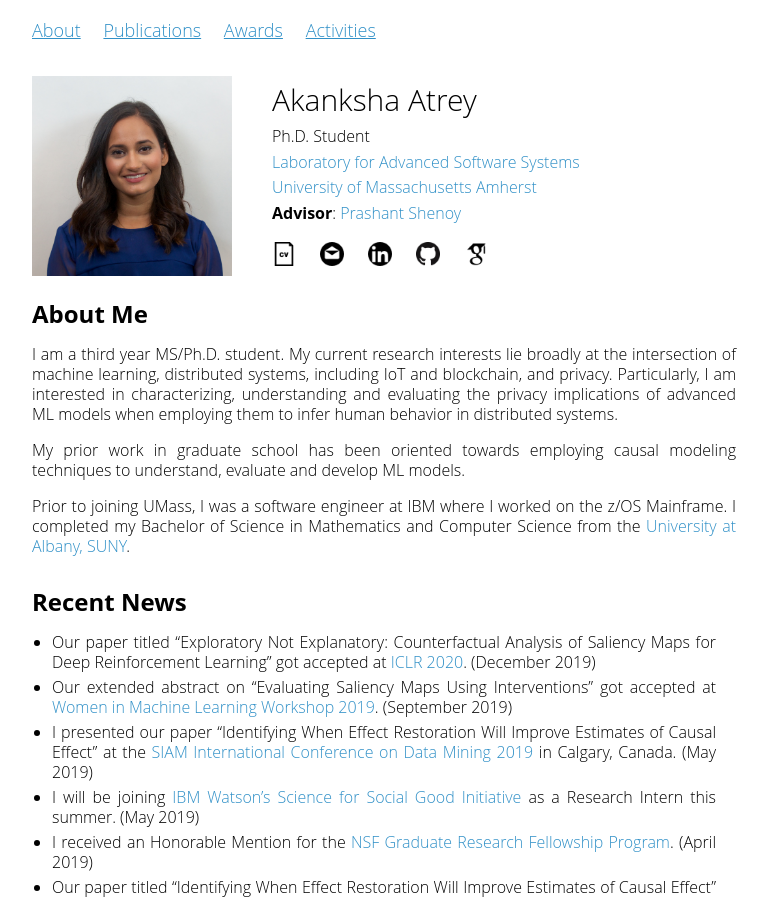
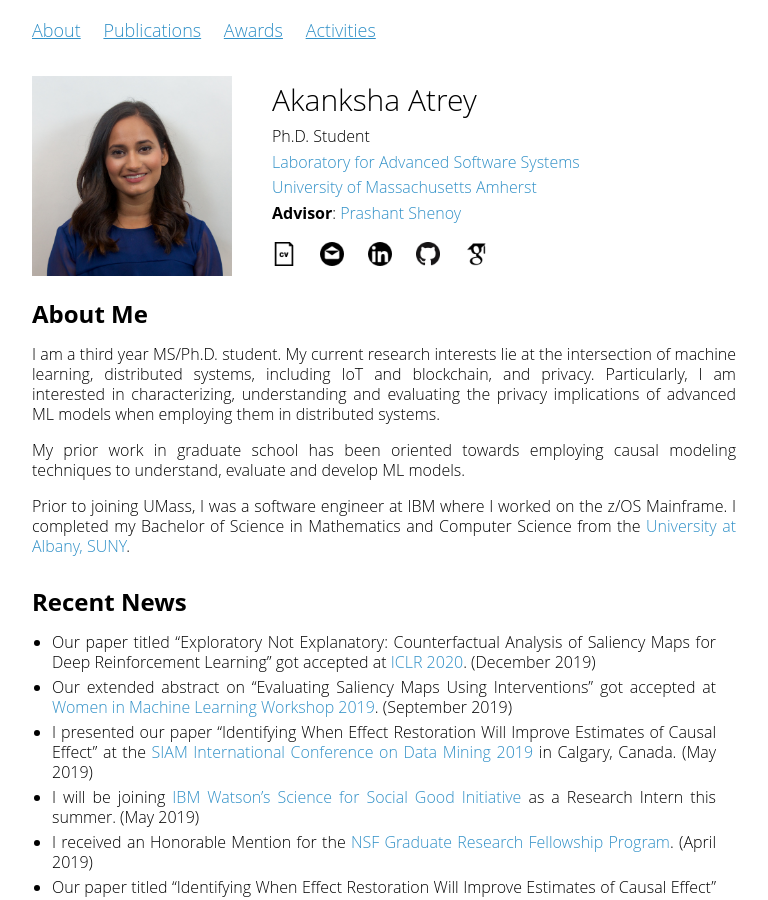
Before and after one commit to akanksha-atrey/akanksha-atrey.github.io, a Jekyll site: the page built from index.md, in a window 1280 px wide and 900 px high. Shown: the whole window, without its empty margins (256-1024 px from the left). Built offline with Jekyll 4.4.1, drawn with Linux system fonts in a browser that asks for light colours; our own code applies the rules of GitHub Pages for plain Markdown files.

Commit message:
modified bio

```diff
--- a/index.md
+++ b/index.md
@@ -4,7 +4,7 @@ layout: default
 
 ## About Me
 
-I am a third year MS/Ph.D. student. My current research interests lie broadly at the intersection of machine learning, distributed systems, including IoT and blockchain, and privacy. Particularly, I am interested in characterizing, understanding and evaluating the privacy implications of advanced ML models when employing them to infer human behavior in distributed systems.
+I am a third year MS/Ph.D. student. My current research interests lie at the intersection of machine learning, distributed systems, including IoT and blockchain, and privacy. Particularly, I am interested in characterizing, understanding and evaluating the privacy implications of advanced ML models when employing them in distributed systems.
 
 My prior work in graduate school has been oriented towards employing causal modeling techniques to understand, evaluate and develop ML models.
 
```
